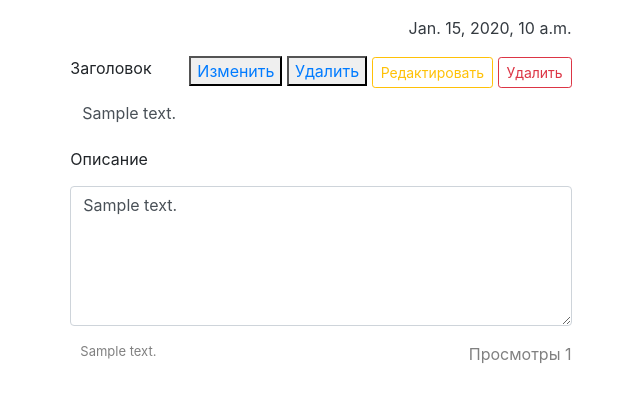
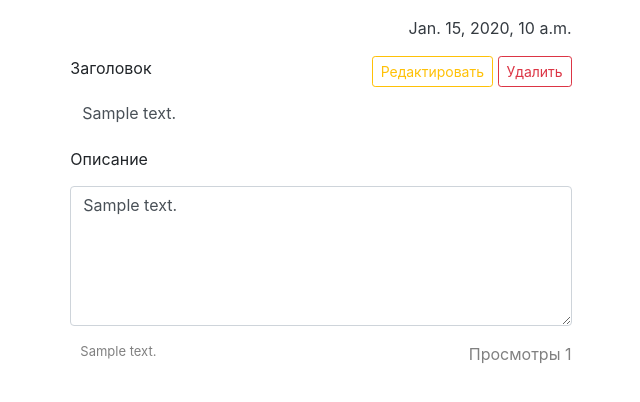
Before and after one commit to xyzxyz1337/CH, a Django app: template templates/feed.html in a window 1280 px wide. Shown: the part 56-458 px from the top of the page, without its empty margins (319-959 px from the left). Run offline with Django 3.2, Linux system fonts and the light colour scheme; the template is opened without the code that fills it: values that come from a table or form of the project are taken from there, others are empty; tables that the repository leaves empty hold one stand-in row (values such as "Sample post"); some libraries are stand-ins or nearby versions.

Commit message:
Litle fixes

```diff
--- a/blog/models.py
+++ b/blog/models.py
@@ -2,8 +2,8 @@ from django.db import models
 
 
 class Post(models.Model):
-    """docstring for Note
-            This is page with content"""
+    """In context name,text,couter,
+       tags,category"""
 
     def __str__(self):
         return self.noteName
--- a/blog/urls.py
+++ b/blog/urls.py
@@ -1,10 +1,6 @@
 from django.urls import path, re_path
 from blog import views
 
-from mainPage import views as mainPage_view
-
 urlpatterns = [
     path('', views.blog_page, name='blog_page'),
-    # path('delete', mainPage_view.delete, name='delete'),
-    # path('edit', mainPage_view.edit, name='edit'),
 ]
--- a/templates/feed.html
+++ b/templates/feed.html
@@ -1,5 +1,4 @@
 {% extends 'base.html'  %}
-{% load staticfiles %}
 
 {%block title%}
 
@@ -22,11 +21,9 @@
 			<form method="post">
 				{%csrf_token%}
 
-				<button><a href="http://localhost:8000/feed/edit/{{note.id}}">Изменить</a></button>
-				<button><a href="http://localhost:8000/feed/delete/{{note.id}}">Удалить</a></button>
+				<a class="button btn btn-sm btn-outline-warning btn-right" href="{% url "edit" note.id %}">Редактировать</a>
+				<a class="button btn btn-sm btn-outline-danger btn-right" href="{% url "delete" note.id %}">Удалить</a>
 
-				<input type="submit" value="Редактировать" name="edit"  class="btn btn-sm btn-outline-warning btn-right">
-				<input type="submit" value="Удалить" name="delete"  class="btn  btn-sm btn-outline-danger btn-right">
 			</form>
 		</div>
 
--- a/templates/form-for-create-note.html
+++ b/templates/form-for-create-note.html
@@ -5,6 +5,7 @@
 {%endblock%}
 
 {%block content%}
+
 
 <div class="container">
 	<dir class="row">
@@ -14,7 +15,6 @@
 				{%csrf_token%}
 
 				{{form.as_table}}
-
 				<center>
 				<button class="btn btn-outline-success" type="submit">Создать</button>
 				</center>
@@ -24,4 +24,5 @@
 	</dir>
 
 </div>
+
 {%endblock%}
```
Also changed, not shown: mainPage/views.py (+11 -3 lines), templates/search.html (+1 -8 lines), templates/edit_modal.html (added).
